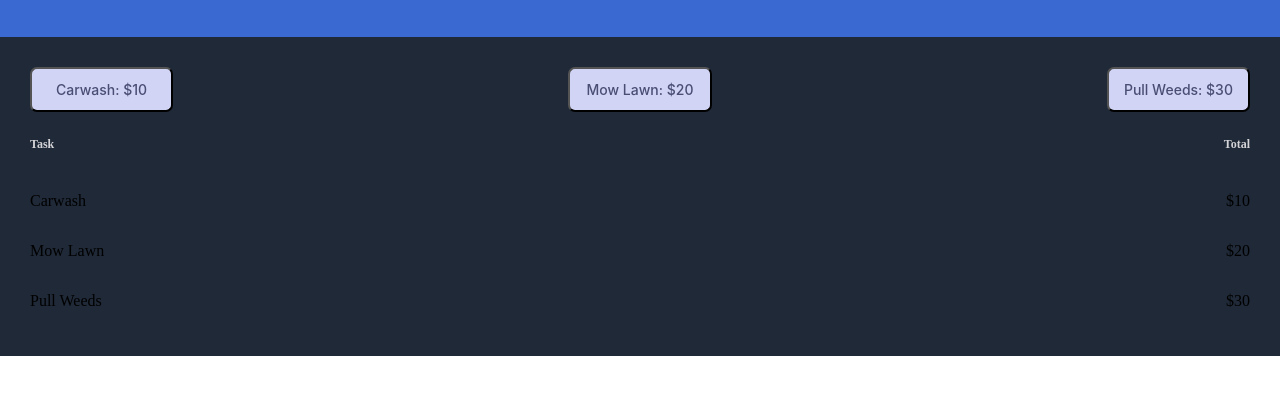
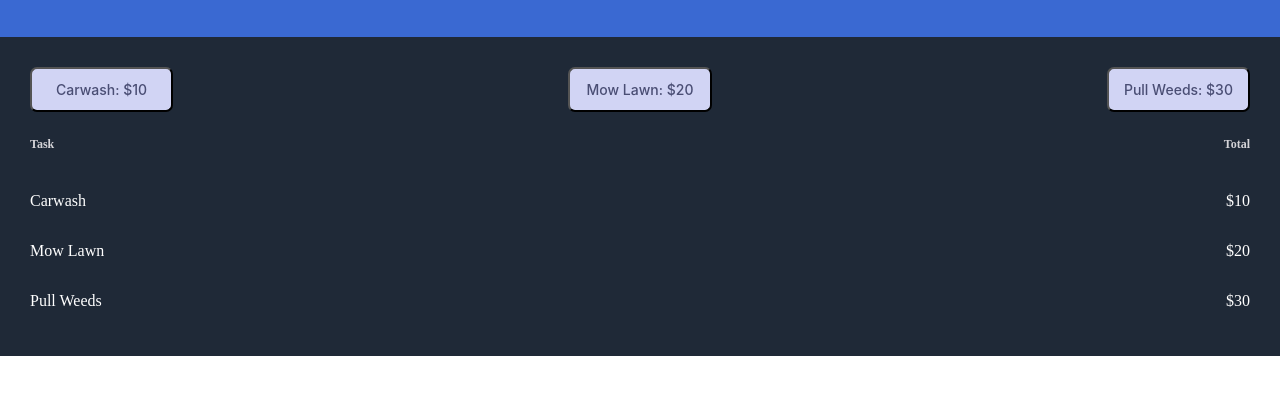
Before and after one commit to rudy35hernandez/Invoice-creator, a plain HTML site: page index.html in a window 1280 px wide. Shown: the part 123-518 px from the top of the page. Drawn offline with Linux system fonts and the light colour scheme.

Commit message:
added css code

```diff
--- a/index.css
+++ b/index.css
@@ -10,7 +10,19 @@ html, body {
     padding: 20px 20px;
 }
 
+#services-sec{
+    display: flex;
+    flex-direction: column;
+}
 
+.task-div{
+    display: flex;
+    flex-direction: row;
+}
+
+p{
+    color: white;
+}
 
 h1{
     color: white;
```
